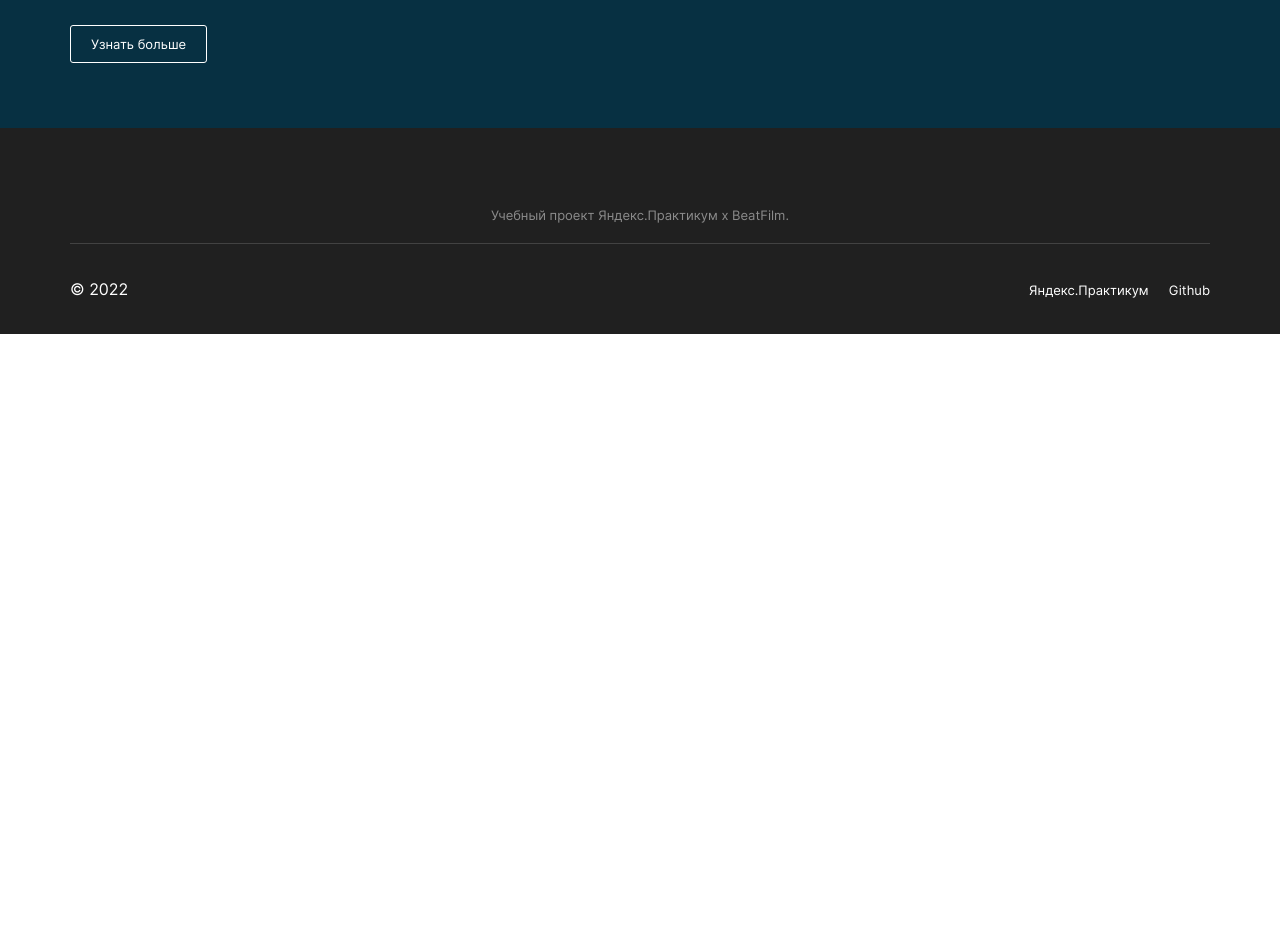
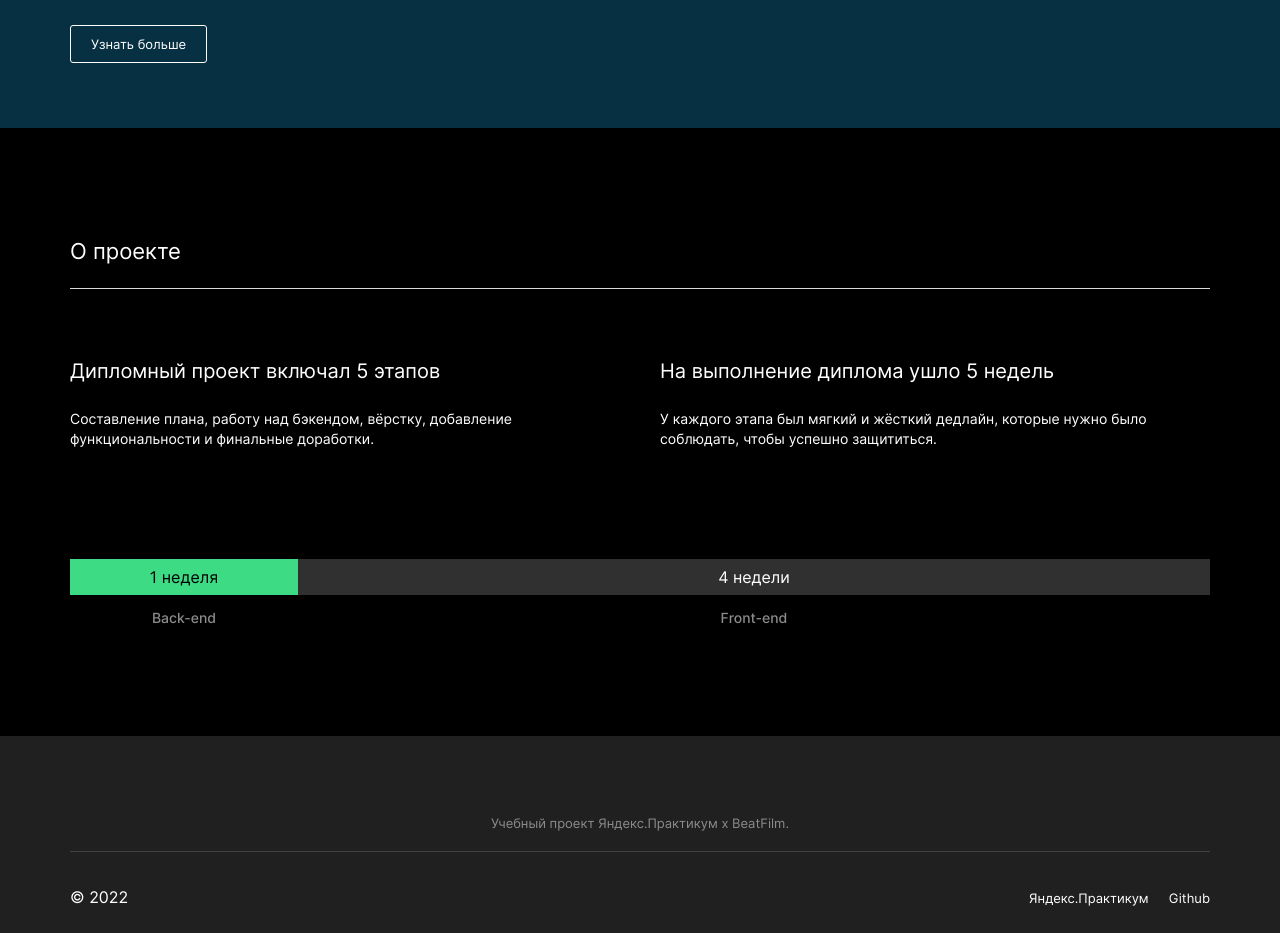
Before and after one commit to Pavel-Rogozhkin/movies-explorer-frontend, a React (Create React App) app: page / in a window 1280 px wide. Shown: the part 540-1473 px from the top of the page. Before the commit the page ends 874 px from the top, so only its background shows below. Built offline with nearby package versions, Linux system fonts and the light colour scheme.

Commit message:
feat: add AboutProject

```diff
--- a/src/components/AboutProject/AboutProject.css
+++ b/src/components/AboutProject/AboutProject.css
@@ -0,0 +1,52 @@
+.about-project {
+    padding: 110px 70px;
+    /* min-height: 608px; */
+    background-color: #000;
+}
+
+.about-project__list {
+    margin: 70px 0 0;
+    padding: 0;
+    display: flex;
+    gap: 40px;
+    list-style: none;
+}
+
+.about-project__diploma {
+    width: 100%;
+    margin-top: 110px;
+    display: flex;
+}
+
+.about-project__line {
+    flex-grow: 1;
+}
+
+.about-project__span {
+    min-height: 36px;
+    display: flex;
+    align-items: center;
+    justify-content: center;
+}
+
+.about-project__line_type_left {
+    max-width: 20%;
+}
+
+.about-project__span_type_left {
+    color:#000;
+    background-color: #3DDC84;
+}
+
+.about-project__span_type_right {
+    background-color: #303030;
+}
+
+.about-project__x-end {
+    margin: 14px 0 0;
+    text-align: center;
+    font-size: 14px;
+    line-height: 17px;
+    font-weight: 500;
+    color: #8B8B8B;
+}
--- a/src/components/AboutProject/AboutProject.jsx
+++ b/src/components/AboutProject/AboutProject.jsx
@@ -0,0 +1,43 @@
+import './AboutProject.css';
+import Caption from '../Caption/Caption';
+import AboutProjectItem from '../AboutProjectItem/AboutProjectItem';
+
+function AboutProject() {
+
+    return (
+        <section className='about-project'>
+            <Caption text='О проекте' />
+            <ul className="about-project__list">
+                <AboutProjectItem
+                    subcaption='Дипломный проект включал 5 этапов'
+                    text='Составление плана, работу над бэкендом, вёрстку, добавление функциональности и финальные доработки.'
+                />
+                <AboutProjectItem
+                    subcaption='На выполнение диплома ушло 5 недель'
+                    text='У каждого этапа был мягкий и жёсткий дедлайн, которые нужно было соблюдать, чтобы успешно защититься.'
+                />
+            </ul>
+            <div className="about-project__diploma">
+                <div className="about-project__line about-project__line_type_left">
+                    <span className="about-project__span about-project__span_type_left">
+                        1 неделя
+                    </span>
+                    <p className="about-project__x-end">
+                        Back-end
+                    </p>
+                </div>
+                <div className="about-project__line">
+                    <span className="about-project__span about-project__span_type_right">
+                        4 недели
+                    </span>
+                    <p className="about-project__x-end">
+                        Front-end
+                    </p>
+                </div>
+            </div>
+        </section>
+    );
+
+};
+
+export default AboutProject;
--- /dev/null
+++ b/src/components/AboutProjectItem/AboutProjectItem.css
@@ -0,0 +1,17 @@
+.about-project__item {
+    max-width: 550px;
+    flex: 1;
+}
+
+.about-project__subcaption {
+    margin: 0 0 26px;
+    font-size: 20px;
+    line-height: 24px;
+    font-weight: 400;
+}
+
+.about-project__text {
+    margin: 0;
+    font-size: 14px;
+    line-height: 20px;
+}
--- /dev/null
+++ b/src/components/AboutProjectItem/AboutProjectItem.jsx
@@ -0,0 +1,18 @@
+import './AboutProjectItem.css';
+
+function AboutProjectItem({ subcaption, text }) {
+
+    return (
+        <li className="about-project__item">
+            <h3 className="about-project__subcaption">
+                {subcaption}
+            </h3>
+            <p className="about-project__text">
+                {text}
+            </p>
+        </li>
+    );
+
+};
+
+export default AboutProjectItem;
--- a/src/components/Caption/Caption.jsx
+++ b/src/components/Caption/Caption.jsx
@@ -1,4 +1,4 @@
-import './Caption/Caption';
+import './Caption.css';
 
 function Caption({ text }) {
 
--- a/src/components/Main/Main.jsx
+++ b/src/components/Main/Main.jsx
@@ -1,7 +1,7 @@
 import './Main.css';
 import Promo from "../Promo/Promo";
 // import NavTab from "../NavTab/NavTab";
-// import AboutProject from "../AboutProject/AboutProject";
+import AboutProject from "../AboutProject/AboutProject";
 // import Techs from "../Techs/Techs";
 // import AboutMe from "../AboutMe/AboutMe";
 // import Portfolio from '../Portfolio/Portfolio';
@@ -11,8 +11,9 @@ function Main() {
     return (
         <main className='main'>
             <Promo />
+            <AboutProject />
             {/* <NavTab />
-            <AboutProject />
+
             <Techs />
             <AboutMe />
             <Portfolio /> */}
```
Also changed, not shown: src/components/NavTab/NavTab.css (deleted), src/components/NavTab/NavTab.jsx (deleted).
